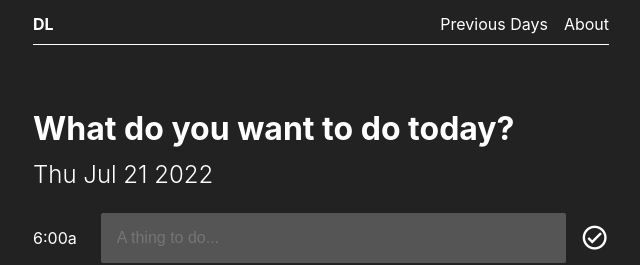
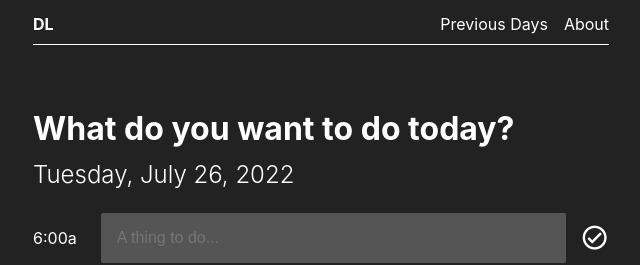
Before and after one commit to igdaloff/daylist, a Next.js app: page / in a window 1280 px wide. Shown: the top 265 px of the page, without its empty margins (319-959 px from the left). Built offline with nearby package versions, Linux system fonts and the light colour scheme.

Commit message:
get today's date

```diff
--- a/components/Plan.js
+++ b/components/Plan.js
@@ -26,10 +26,19 @@ export default function Plan() {
     window.localStorage.setItem('values', JSON.stringify(values))
   }, [values]);
 
+  // Get today's date
+  const d = new Date();
+  const days = ['Sunday', 'Monday', 'Tuesday', 'Wednesday', 'Thursday', 'Friday', 'Saturday'];
+  const months = ["January", "February", "March", "April", "May", "June",
+  "July", "August", "September", "October", "November", "December"];
+  const date = String(d.getDate()).padStart(2, '0');
+  const year = d.getFullYear()
+  const today = days[d.getDay()] + ", " + months[d.getMonth()] + " " + date + ", " + year;
+
   return (
     <>
       <h1>What do you want to do today?</h1>
-      <h2>Thu Jul 21 2022</h2>
+      <h2>{today}</h2>
       <form className={styles.planForm}>
         <ul>
           <li className={styles.hourListItem}>
```
